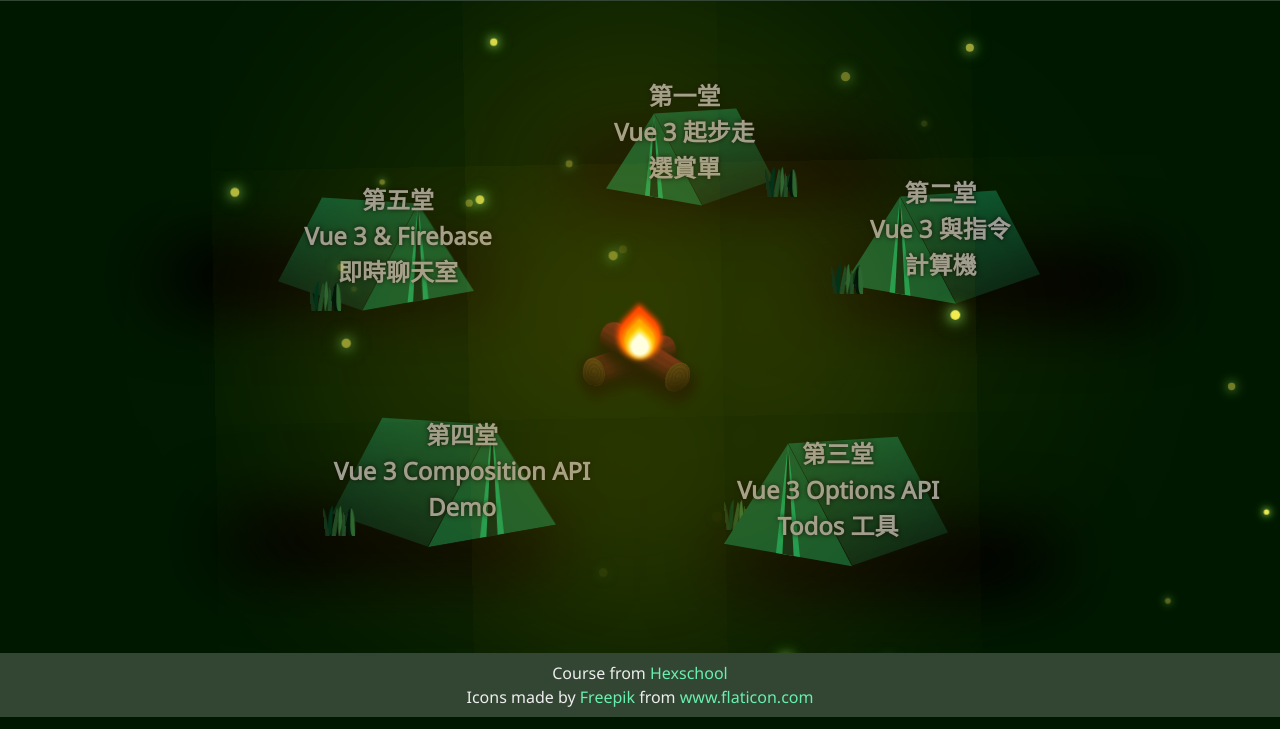
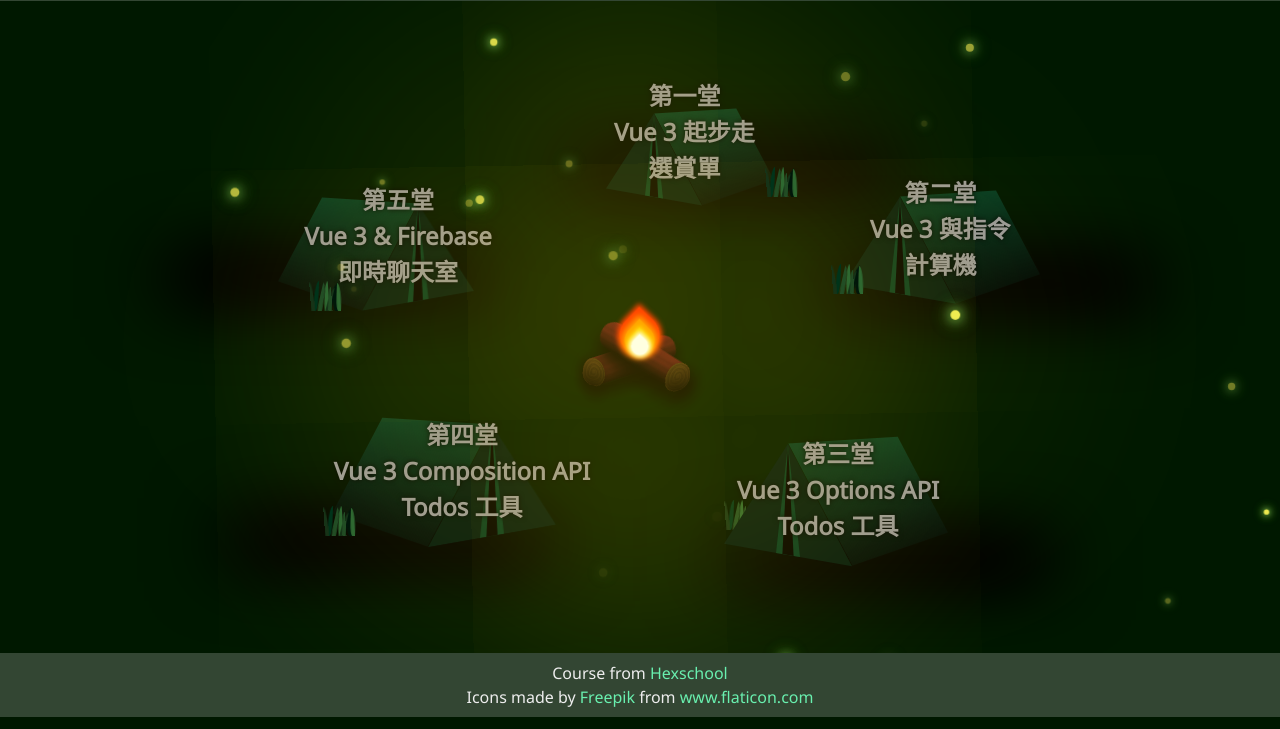
Before and after one commit to JohnsonMao/summer-camp-vue3, a plain HTML site: page index.html in a window 1280 px wide. Shown: the part 71-800 px from the top of the page. Drawn offline with nearby package versions, Linux system fonts and the light colour scheme; animation ran at ten frames a second.

Commit message:
update index

```diff
--- a/index.html
+++ b/index.html
@@ -92,7 +92,7 @@
                     </div>
                     <div class="content">
                         <h2>第四堂<br>Vue 3 Composition API</h2>
-                        <h3>Demo</h3>
+                        <h3>Todos 工具</h3>
                     </div>
                 </a>
                 <div class="grass_wrapper">
--- a/scss/_firefly.scss
+++ b/scss/_firefly.scss
@@ -2,6 +2,7 @@
 	position: absolute;
 	width: 10px;
 	height: 10px;
+	z-index: 1000;
 	background-color: #f3ef53;
 	border-radius: 50%;
 	box-shadow: 0 0 10px rgba(115,175,64,1),
--- a/scss/_grass.scss
+++ b/scss/_grass.scss
@@ -34,7 +34,7 @@
 
     &_1 {
         background-color: darken( #00e676, 35);
-        animation: wind_1 2s ease alternate infinite;
+        animation: wind_1 1s ease-in-out alternate infinite;
 
         &::before {
             content: '';
@@ -46,7 +46,7 @@
             transform-origin: 50% 100%;
             transform: rotate( 8deg );
             margin-left: 14px;
-            animation: wind_2 2s ease alternate infinite;
+            animation: wind_2 1s ease-in-out alternate infinite;
         }
 
         &::after {
@@ -59,7 +59,7 @@
             transform-origin: 50% 100%;
             transform: rotate( -10deg );
             margin-left: 12px;
-            animation: wind_3 2s ease alternate infinite;
+            animation: wind_3 1s ease-in-out alternate infinite;
         }
     }
 
@@ -67,7 +67,7 @@
         background-color: darken( #00c853, 35);
         border-radius: 0 100% 0 50%;
         height: 24px;
-        animation: wind_1 2s ease alternate infinite;
+        animation: wind_1 1s ease-in-out alternate infinite;
 
         &::before {
             content: '';
@@ -79,7 +79,7 @@
             transform-origin: 50% 100%;
             transform: rotate( 6deg );
             margin-left: -8px;
-            animation: wind_2 2s ease alternate infinite;
+            animation: wind_2 1s ease-in-out alternate infinite;
         }
 
         &::after {
@@ -92,7 +92,7 @@
             transform-origin: 50% 100%;
             transform: rotate( -12deg );
             margin-left: -4px;
-            animation: wind_3 2s ease alternate infinite;
+            animation: wind_3 1s ease-in-out alternate infinite;
         }
     }
     &_3 {
@@ -101,7 +101,7 @@
         height: 28px;
         transform: rotate(-1deg);
         margin-left: -2px;
-        animation: wind_1 2s ease alternate infinite;
+        animation: wind_1 1s ease-in-out alternate infinite;
 
         &::before {
             content: '';
@@ -113,7 +113,7 @@
             transform-origin: 50% 100%;
             transform: rotate( 8deg );
             margin-left: -20px;
-            animation: wind_2 2s ease alternate infinite;
+            animation: wind_2 1s ease-in-out alternate infinite;
         }
 
         &::after {
@@ -126,7 +126,7 @@
             transform-origin: 50% 100%;
             transform: rotate( -8deg );
             margin-left: -24px;
-            animation: wind_3 2s ease alternate infinite;
+            animation: wind_3 1s ease-in-out alternate infinite;
         }
     }
 }
--- a/scss/_tent.scss
+++ b/scss/_tent.scss
@@ -30,7 +30,7 @@
         height: 0;
         border-style: solid;
         border-width: 0 80px 139px 80px;
-        border-color: transparent transparent darken( $hexschool, 50) transparent;
+        border-color: transparent transparent darken( $hexschool, 62) transparent;
         transform: translate( -50%, 0) skewY( 10deg );
 
 
@@ -43,7 +43,7 @@
             height: 0;
             border-style: solid;
             border-width: 0 15px 139px 15px;
-            border-color: transparent transparent darken( $hexschool, 35) transparent;
+            border-color: transparent transparent darken( $hexschool, 55) transparent;
             transition: all .3s;
             z-index: -2;
         }
@@ -56,7 +56,7 @@
                 height: 0;
                 border-style: solid;
                 border-width: 0 7px 139px 7px;
-                border-color: transparent transparent darken( $hexschool, 60) transparent;
+                border-color: transparent transparent darken( $hexschool, 70) transparent;
                 transition: all .3s;
                 z-index: -1;
         }
@@ -64,8 +64,8 @@
     &.body {
         height: 134px;
         width: 139px;
-        background: linear-gradient( 180deg, darken( $hexschool, 50) 0%,
-                                            darken( $hexschool, 60) 100%,);
+        background: linear-gradient( 180deg, darken( $hexschool, 55) 0%,
+                                            darken( $hexschool, 65) 100%,);
         transform: skewX( 27.7deg ) translate( 48px, -10px) skewY(-10deg) perspective(10px) rotateY(1deg);
     }
 }
--- a/scss/_tentsShadow.scss
+++ b/scss/_tentsShadow.scss
@@ -6,17 +6,17 @@
 
     &:hover {
         .tent {
-            border-color: transparent transparent darken( $hexschool, 50) transparent;
+            border-color: transparent transparent darken( $hexschool, 58) transparent;
 
             &::before {
                 left: -30px;
                 border-width: 0 30px 139px 30px;
-                border-color: transparent transparent darken( $hexschool, 35) transparent;
+                border-color: transparent transparent darken( $hexschool, 45) transparent;
             }
             &::after {
                 left: -22px;
                 border-width: 0 22px 139px 22px;
-                box-shadow: 0 100px 100px 1px gold;
+                box-shadow: 0 80px 80px -12px gold;
                 border-color: transparent transparent darken( gold, 0) transparent;
             }
         }
--- a/week4/todolist.scss
+++ b/week4/todolist.scss
@@ -316,6 +316,9 @@ a {
 .m-3 {
     margin: 16px;
 }
+.me-3 {
+    margin-right: 16px;
+}
 .mb-3 {
     margin-bottom: 16px;
 }
```
Also changed, not shown: week4/index.html (+1 -1 lines), scss/index.css, week4/todolist.css, week4/week3.png (deleted), week4/week4.png (added), 6 other files.
